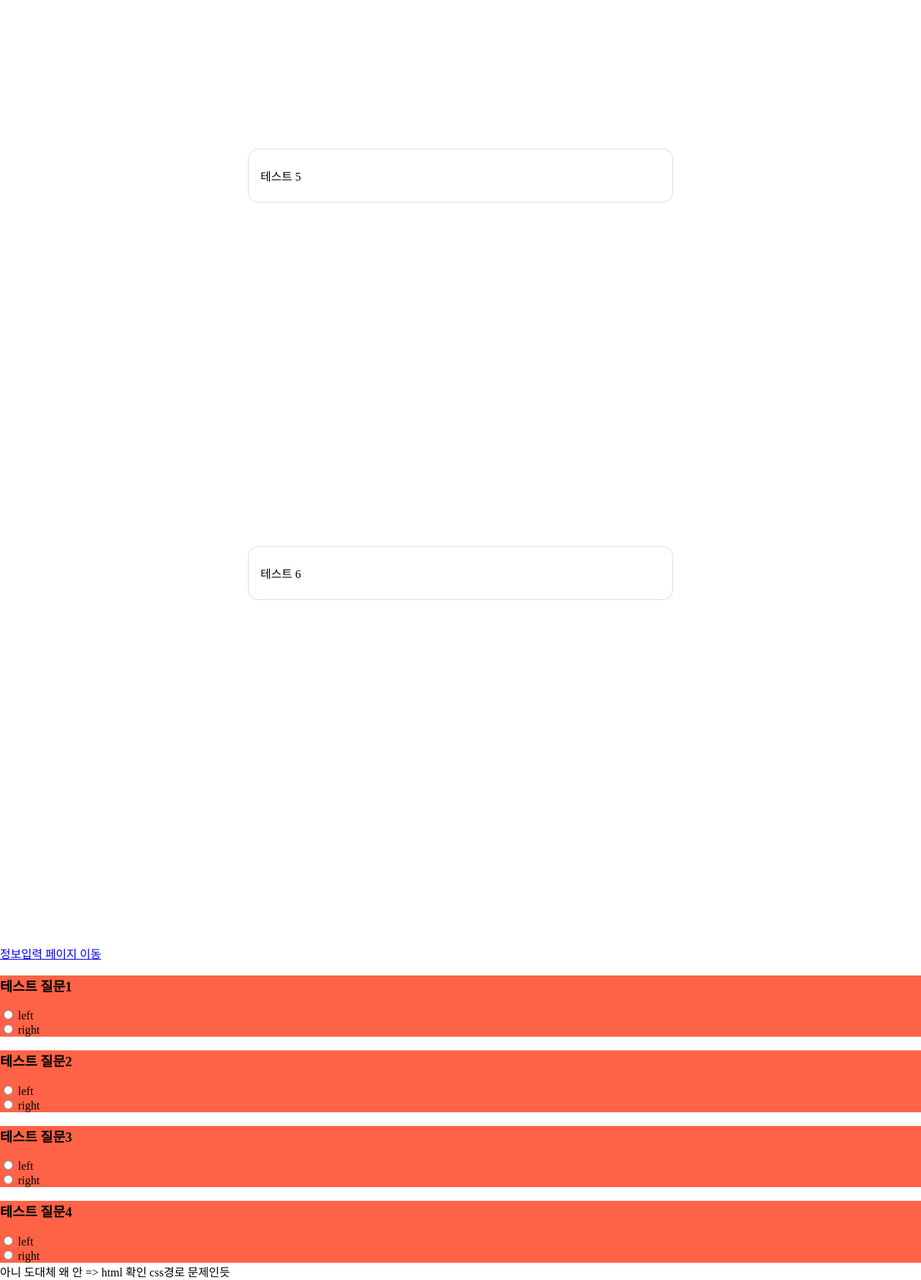
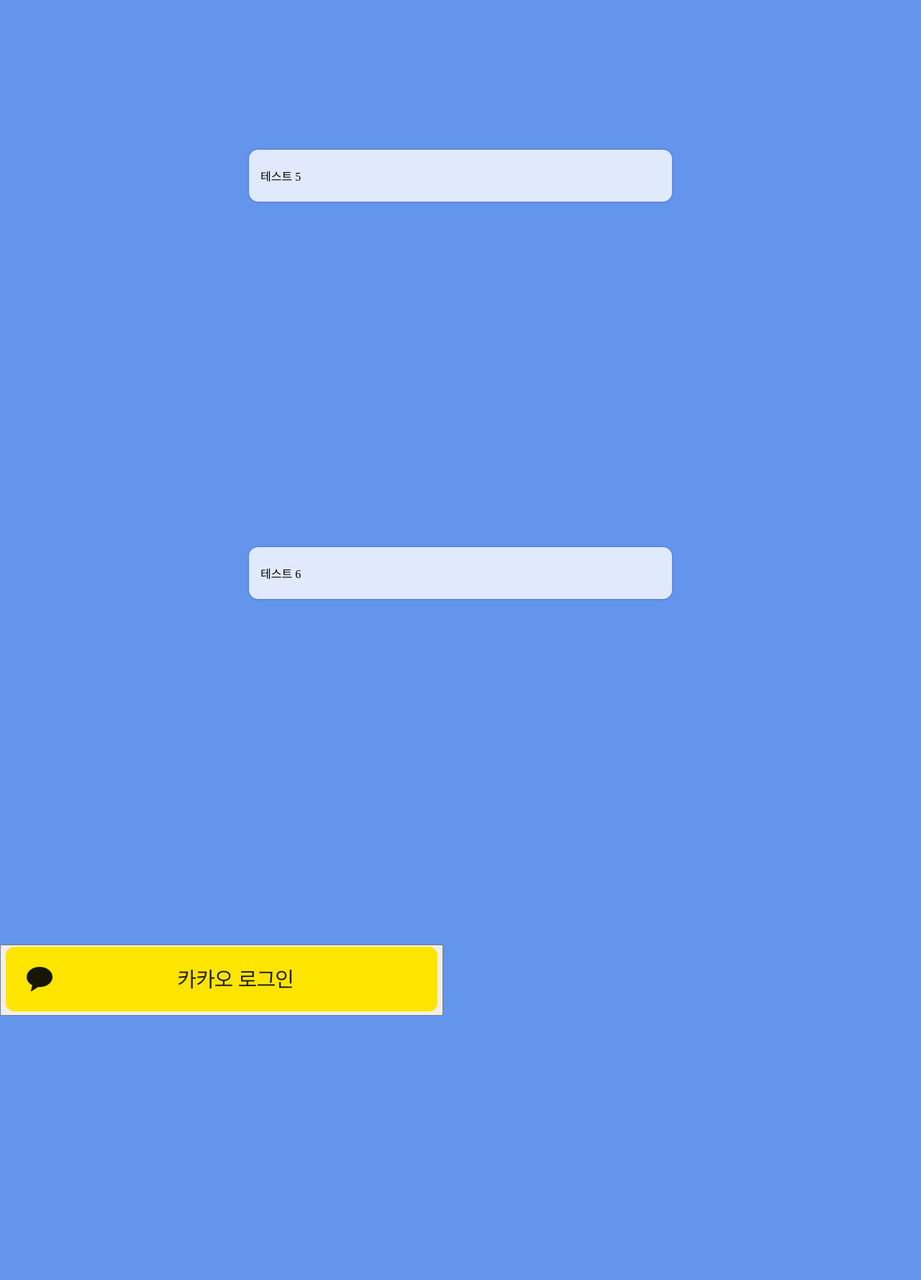
Before and after one commit to siiiido/RS, a Django app: page / in a window 1280 px wide. Shown: the part 2800-4578 px from the top of the page at 72% size. After the commit the page ends 4211 px from the top, so only its background shows below. Run offline with Django 3.2, Linux system fonts and the light colour scheme; some libraries are stand-ins or nearby versions.

Commit message:
kakao btn

```diff
--- a/static/css/main/main.css
+++ b/static/css/main/main.css
@@ -1,7 +1,7 @@
 body{
   margin: 0;
 }
-div, section, header, footer, p, h1, h2{
+div, section, header, footer, p, h1, h2, footer{
   /* 내부 패딩이나 border가 width,  height에 포함이 되도록 */
   box-sizing: border-box;
 }
@@ -73,13 +73,6 @@ img{
   bottom: 30%;
 } */
 
-
-
-
-.whole-question{
-  background-color: tomato;
+body{
+  background-color: cornflowerblue;
 }
-
-a{
-  text-color: chartreuse;
-}
--- a/templates/main/main.html
+++ b/templates/main/main.html
@@ -29,7 +29,7 @@ href="{% static 'css/main/main.css' %}"
       <div class="graphic-item "><img src="{% static 'images/main/design1.jpg' %}" alt="" class="scene-img"></div>
       <div class="graphic-item"><img src="{% static 'images/main/design2.jpg' %}" alt="" class="scene-img"></div>
       <div class="graphic-item" data-action="birdFlies">
-        <img src="{% static 'images/main/test1.png' %}" alt="" class="scene-img">
+        <img src="{% static 'images/main/design3.jpg' %}" alt="" class="scene-img">
       </div>
 
       <div class="graphic-item"><img src="{% static 'images/main/test2.png' %}" alt="" class="scene-img"></div>
@@ -73,71 +73,13 @@ href="{% static 'css/main/main.css' %}"
     </div>
   </section>
 
-  <a href="http://127.0.0.1:5500/templates/submit/submit.html">정보입력 페이지 이동</a>
-
-  <!-- =====================2지 선다================== -->
-
-  <div class="wrap">
-
-    <div class="whole-question">
-      <h3>테스트 질문1</h3>
-      <div class="radio-items">
-        <div class="col-6">
-          <input type="radio" class="only-sr" id="a1" name="temp1" value="1">
-          <label for="a1">left</label>
-        </div>
-        <div class="col-6">
-          <input type="radio" class="only-sr" id="a2" name="temp1" value="2">
-          <label for="a2">right</label>
-        </div>
-      </div>
+  <footer>
+    <div class="next_btn">
+      <button class="kakao_btn">
+        <img class="kakao_btn_img" src="{% static 'images/main/kakao_login.png' %}" alt="">
+      </button>
     </div>
-
-    <div class="whole-question">
-      <h3>테스트 질문2</h3>
-      <div class="radio-items">
-        <div class="col-6">
-          <input type="radio" class="only-sr" id="a1" name="temp1" value="1">
-          <label for="a1">left</label>
-        </div>
-        <div class="col-6">
-          <input type="radio" class="only-sr" id="a2" name="temp1" value="2">
-          <label for="a2">right</label>
-        </div>
-      </div>
-    </div>
-
-    <div class="whole-question">
-      <h3>테스트 질문3</h3>
-      <div class="radio-items">
-        <div class="col-6">
-          <input type="radio" class="only-sr" id="a1" name="temp1" value="1">
-          <label for="a1">left</label>
-        </div>
-        <div class="col-6">
-          <input type="radio" class="only-sr" id="a2" name="temp1" value="2">
-          <label for="a2">right</label>
-        </div>
-      </div>
-    </div>
-
-    <div class="whole-question">
-      <h3>테스트 질문4</h3>
-      <div class="radio-items">
-        <div class="col-6">
-          <input type="radio" class="only-sr" id="a1" name="temp1" value="1">
-          <label for="a1">left</label>
-        </div>
-        <div class="col-6">
-          <input type="radio" class="only-sr" id="a2" name="temp1" value="2">
-          <label for="a2">right</label>
-        </div>
-      </div>
-    </div>
-
-  </div>
-
-  아니 도대체 왜 안  => html 확인 css경로 문제인듯
+  </footer>
 
   <script src="{% static 'javascript/main/main.js' %}"></script>
 
```
Also changed, not shown: static/images/main/design3.jpg (added).
